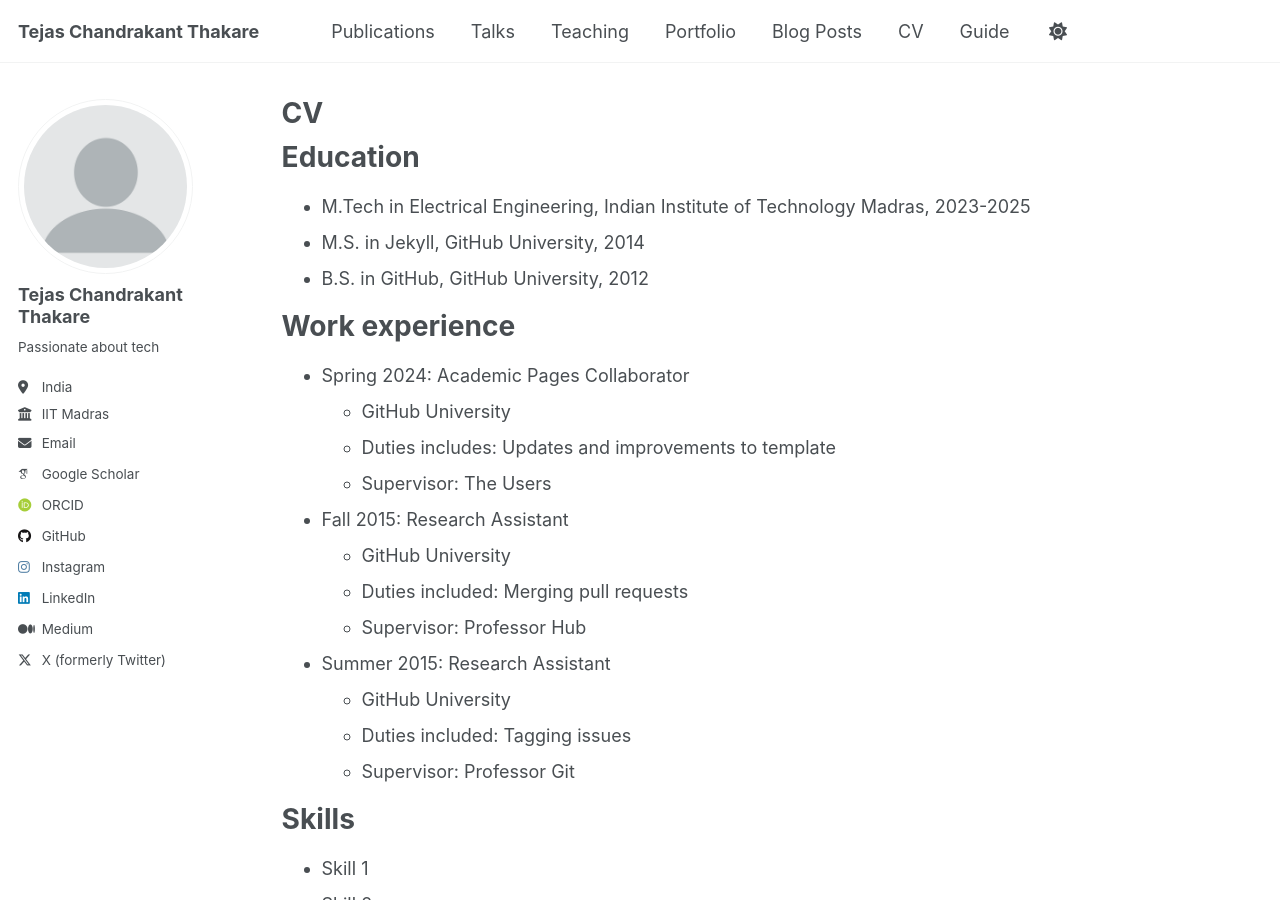
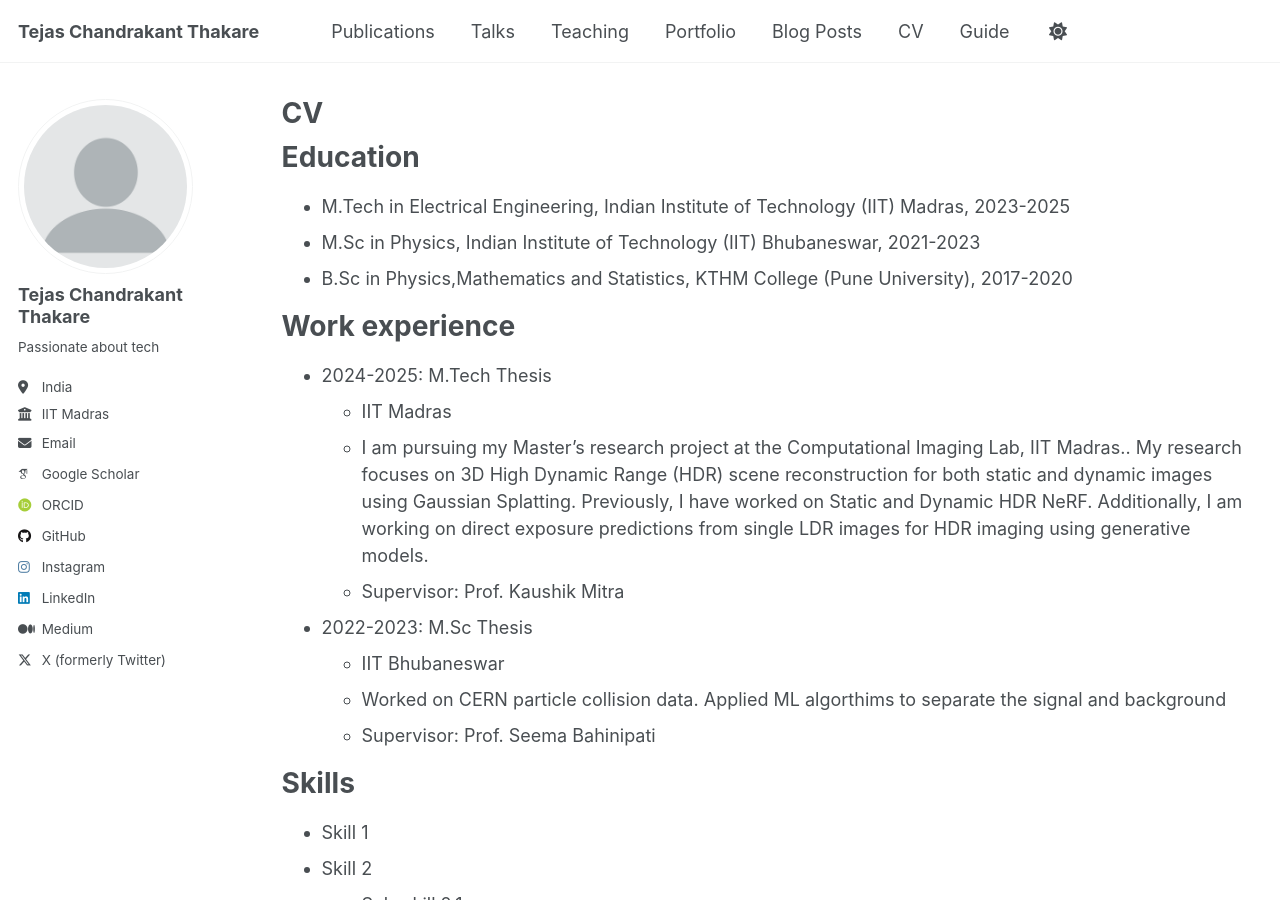
Before and after one commit to TejasCThakare/tejascthakare.github.io, a Jekyll site: the page built from _pages/cv.md, in a window 1280 px wide and 900 px high. Built offline with Jekyll 4.4.1, drawn with Linux system fonts in a browser that asks for light colours; some web fonts are replaced.

Commit message:
Update cv.md

```diff
--- a/_pages/cv.md
+++ b/_pages/cv.md
@@ -11,26 +11,25 @@ redirect_from:
 
 Education
 ======
-* M.Tech in Electrical Engineering, Indian Institute of Technology Madras, 2023-2025
-* M.S. in Jekyll, GitHub University, 2014
-* B.S. in GitHub, GitHub University, 2012
+* M.Tech in Electrical Engineering, Indian Institute of Technology (IIT) Madras, 2023-2025
+* M.Sc in Physics, Indian Institute of Technology (IIT) Bhubaneswar, 2021-2023
+* B.Sc in Physics,Mathematics and Statistics, KTHM College (Pune University), 2017-2020
 
 Work experience
 ======
-* Spring 2024: Academic Pages Collaborator
-  * GitHub University
-  * Duties includes: Updates and improvements to template
-  * Supervisor: The Users
+* 2024-2025: M.Tech Thesis
+  * IIT Madras
+  * I am pursuing my Master's research project at the Computational Imaging Lab, IIT Madras.. My research focuses on 3D
+    High Dynamic Range (HDR) scene reconstruction for both static and dynamic images using Gaussian Splatting.
+    Previously, I have worked on Static and Dynamic HDR NeRF. Additionally, I am working on direct exposure predictions from single LDR images for HDR imaging
+    using generative models.
+  * Supervisor: Prof. Kaushik Mitra
 
-* Fall 2015: Research Assistant
-  * GitHub University
-  * Duties included: Merging pull requests
-  * Supervisor: Professor Hub
+* 2022-2023: M.Sc Thesis
+  * IIT Bhubaneswar
+  * Worked on CERN particle collision data. Applied ML algorthims to separate the signal and background
+  * Supervisor: Prof. Seema Bahinipati
 
-* Summer 2015: Research Assistant
-  * GitHub University
-  * Duties included: Tagging issues
-  * Supervisor: Professor Git
 
 Skills
 ======
```
